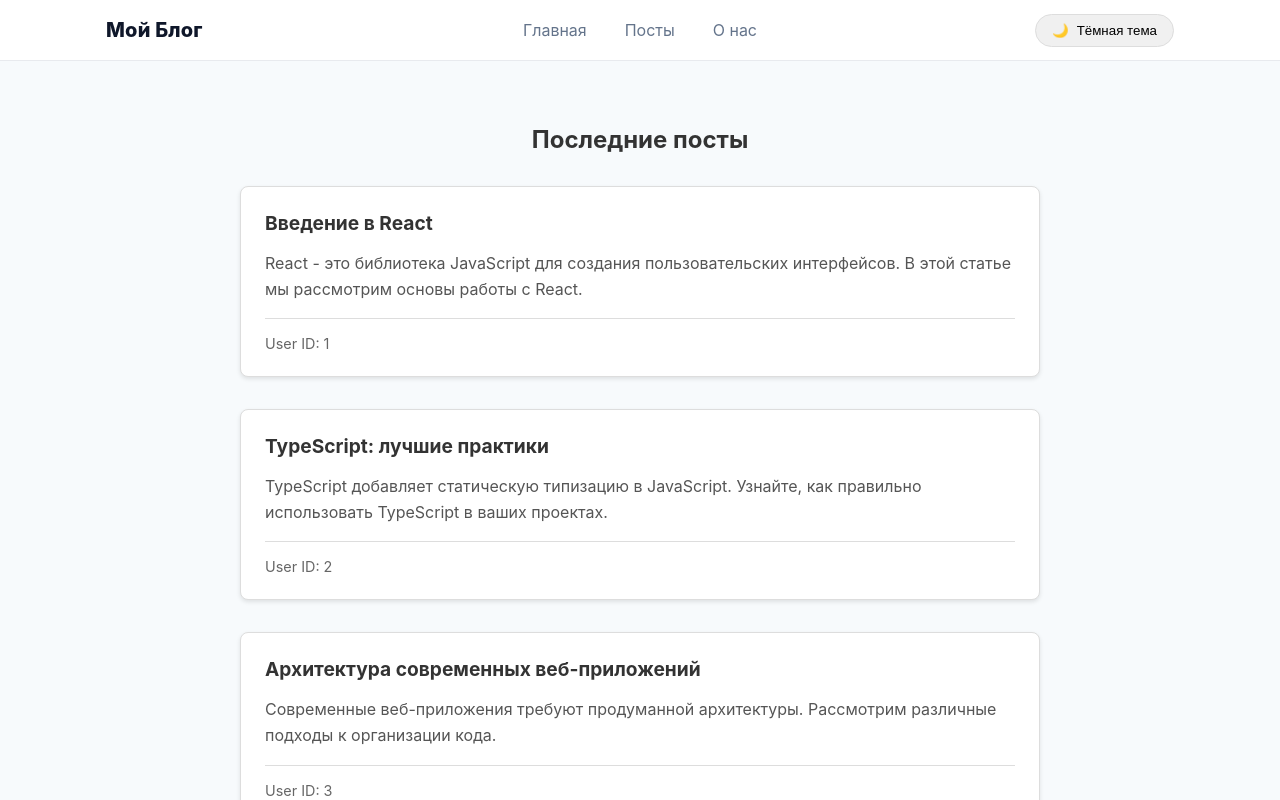
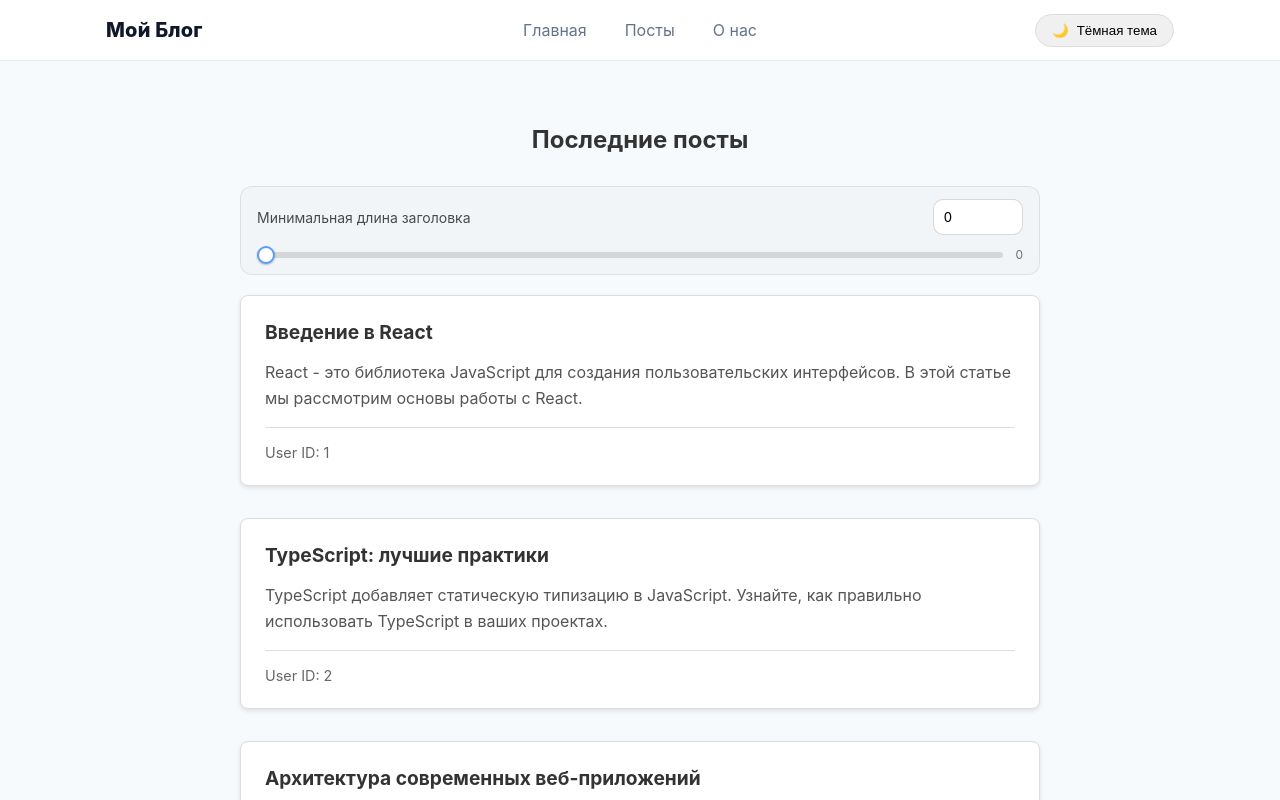
Before and after one commit to stickwithme/Homework, a React (Vite) app: page / in a window 1280 px wide. Shown: the top 800 px of the page. Built offline with nearby package versions, Linux system fonts and the light colour scheme.

Commit message:
Добавлен фильтр постов, модалка, cворачивание окон и оптимизации

```diff
--- /dev/null
+++ b/src/features/PostLengthFilter/lib/filterByLength.ts
@@ -0,0 +1,5 @@
+import type { Post } from "../../../entities/post/model/types";
+
+export function filterByLength(posts: Post[], minLength: number): Post[] {
+  return posts.filter((post) => post.title.length >= minLength);
+}
--- /dev/null
+++ b/src/features/PostLengthFilter/ui/PostLengthFilter.module.css
@@ -0,0 +1,87 @@
+.filter {
+  display: grid;
+  gap: 12px;
+  padding: 12px 16px;
+  border: 1px solid rgba(0, 0, 0, 0.08);
+  border-radius: 12px;
+  background: rgba(0, 0, 0, 0.02);
+  margin: 12px 0 20px;
+  width: 100%;
+  max-width: 800px;
+  margin-left: auto;
+  margin-right: auto;
+
+
+}
+
+.row {
+  display: grid;
+  grid-template-columns: 1fr auto;
+  align-items: center;
+  gap: 12px;
+}
+
+.label {
+  font-size: 14px;
+  color: rgba(0, 0, 0, 0.7);
+}
+
+.numberInput {
+  width: 90px;
+  height: 36px;
+  border-radius: 10px;
+  border: 1px solid rgba(0, 0, 0, 0.15);
+  padding: 0 10px;
+  font-size: 14px;
+  outline: none;
+}
+
+.numberInput:focus {
+  border-color: #5b9cff;
+  box-shadow: 0 0 0 3px rgba(91, 156, 255, 0.25);
+}
+
+.rangeWrap {
+  display: grid;
+  grid-template-columns: 1fr auto;
+  gap: 12px;
+  align-items: center;
+}
+
+.range {
+  width: 100%;
+  appearance: none;
+  height: 6px;
+  border-radius: 999px;
+  background: linear-gradient(90deg, #5b9cff 0%, #5b9cff 50%, rgba(0, 0, 0, 0.12) 50%);
+  outline: none;
+}
+
+/* Chrome */
+.range::-webkit-slider-thumb {
+  -webkit-appearance: none;
+  appearance: none;
+  width: 18px;
+  height: 18px;
+  border-radius: 50%;
+  background: #ffffff;
+  border: 2px solid #5b9cff;
+  box-shadow: 0 1px 2px rgba(0, 0, 0, 0.25);
+  cursor: pointer;
+}
+
+/* Firefox */
+.range::-moz-range-thumb {
+  width: 18px;
+  height: 18px;
+  border: 2px solid #5b9cff;
+  border-radius: 50%;
+  background: #ffffff;
+  box-shadow: 0 1px 2px rgba(0, 0, 0, 0.25);
+  cursor: pointer;
+}
+
+.hint {
+  font-size: 12px;
+  color: rgba(0, 0, 0, 0.55);
+}
--- /dev/null
+++ b/src/features/PostLengthFilter/ui/PostLengthFilter.tsx
@@ -0,0 +1,60 @@
+import type { FC, ChangeEvent } from 'react'
+import styles from './PostLengthFilter.module.css'
+
+interface PostLengthFilterProps {
+  minLength: number
+  setMinLength: (value: number) => void
+}
+
+export const PostLengthFilter: FC<PostLengthFilterProps> = ({
+  minLength,
+  setMinLength,
+}) => {
+  const onNumberChange = (e: ChangeEvent<HTMLInputElement>) => {
+    const v = e.currentTarget.valueAsNumber
+    const next = Number.isNaN(v) ? 0 : Math.max(0, Math.trunc(v))
+    setMinLength(next)
+  }
+
+  const onRangeChange = (e: ChangeEvent<HTMLInputElement>) => {
+    setMinLength(e.currentTarget.valueAsNumber || 0)
+  }
+
+  const rangeFill = minLength % 100
+  const rangeStyle = {
+    background: `linear-gradient(90deg, #5b9cff 0%, #5b9cff ${rangeFill}%, rgba(0,0,0,0.12) ${rangeFill}%)`,
+  } as React.CSSProperties
+
+  return (
+    <div className={styles.filter} aria-label="Фильтр по длине заголовка">
+      <div className={styles.row}>
+        <span className={styles.label}>Минимальная длина заголовка</span>
+        <input
+          className={styles.numberInput}
+          type="number"
+          min={0}
+          step={1}
+          inputMode="numeric"
+          value={String(minLength)}
+          onChange={onNumberChange}
+          aria-label="Минимальная длина заголовка, число"
+        />
+      </div>
+
+      <div className={styles.rangeWrap}>
+        <input
+          className={styles.range}
+          type="range"
+          min={0}
+          max={100}
+          step={1}
+          value={Math.min(100, Math.max(0, minLength))}
+          onChange={onRangeChange}
+          style={rangeStyle}
+          aria-label="Ползунок минимальной длины заголовка"
+        />
+        <span className={styles.hint}>{minLength}</span>
+      </div>
+    </div>
+  )
+}
--- /dev/null
+++ b/src/shared/lib/hoc/withLoading.tsx
@@ -0,0 +1,15 @@
+import React from "react";
+
+interface WithLoadingProps {
+  isLoading: boolean;
+}
+
+export function withLoading<T extends object>(Component: React.ComponentType<T>) {
+  return function WithLoadingComponent(props: T & WithLoadingProps) {
+    if (props.isLoading) {
+      return <div>Loading...</div>;
+    }
+    const { isLoading, ...restProps } = props as WithLoadingProps;
+    return <Component {...(restProps as T)} />;
+  };
+}
--- /dev/null
+++ b/src/shared/ui/Modal/Modal.css
@@ -0,0 +1,31 @@
+.modal-overlay {
+  position: fixed;
+  top: 0;
+  left: 0;
+  right: 0;
+  bottom: 0;
+  background: rgba(0, 0, 0, 0.5);
+  display: flex;
+  justify-content: center;
+  align-items: center;
+}
+
+.modal-content {
+  background: white;
+  padding: 20px;
+  border-radius: 8px;
+  min-width: 300px;
+}
+
+.modal-header {
+  font-weight: bold;
+  margin-bottom: 10px;
+}
+
+.modal-body {
+  margin-bottom: 10px;
+}
+
+.modal-footer {
+  text-align: right;
+}
--- a/src/shared/ui/Modal/Modal.tsx
+++ b/src/shared/ui/Modal/Modal.tsx
@@ -1,69 +1,32 @@
-import React, { useEffect } from 'react'
-import ReactDOM from 'react-dom'
-import styles from './Modal.module.css'
+import React, { ReactNode } from "react";
+import "./Modal.css";
 
 interface ModalProps {
-  isOpen: boolean
-  onClose: () => void
-  title: string
-  children: React.ReactNode
+  isOpen: boolean;
+  onClose: () => void;
+  children: ReactNode;
 }
 
-export const Modal: React.FC<ModalProps> = ({
-  isOpen,
-  onClose,
-  title,
-  children,
-}) => {
-  useEffect(() => {
-    const handleEscape = (event: KeyboardEvent) => {
-      if (event.key === 'Escape') {
-        onClose()
-      }
-    }
+export const Modal = ({ isOpen, onClose, children }: ModalProps) => {
+  if (!isOpen) return null;
 
-    if (isOpen) {
-      document.addEventListener('keydown', handleEscape)
-      document.body.style.overflow = 'hidden'
-    }
+  return (
+    <div className="modal-overlay" onClick={onClose}>
+      <div className="modal-content" onClick={(e) => e.stopPropagation()}>
+        {children}
+      </div>
+    </div>
+  );
+};
 
-    return () => {
-      document.removeEventListener('keydown', handleEscape)
-      document.body.style.overflow = 'unset'
-    }
-  }, [isOpen, onClose])
+export const ModalHeader = ({ children }: { children: ReactNode }) => (
+  <div className="modal-header">{children}</div>
+);
 
-  if (!isOpen) return null
+export const ModalBody = ({ children }: { children: ReactNode }) => (
+  <div className="modal-body">{children}</div>
+);
 
-  const handleOverlayClick = (event: React.MouseEvent) => {
-    if (event.target === event.currentTarget) {
-      onClose()
-    }
-  }
-
-  return ReactDOM.createPortal(
-    <div className={styles.overlay} onClick={handleOverlayClick}>
-      <div
-        className={styles.modal}
-        role="dialog"
-        aria-modal="true"
-        aria-labelledby="modal-title"
-      >
-        <div className={styles.header}>
-          <h2 id="modal-title" className={styles.title}>
-            {title}
-          </h2>
-          <button
-            className={styles.closeButton}
-            onClick={onClose}
-            aria-label="Закрыть"
-          >
-            ×
-          </button>
-        </div>
-        <div className={styles.body}>{children}</div>
-      </div>
-    </div>,
-    document.body
-  )
-}
+export const ModalFooter = ({ children }: { children: ReactNode }) => (
+  <div className="modal-footer">{children}</div>
+);
--- /dev/null
+++ b/src/widgets/CommentList/ui/CommentList.module.css
@@ -0,0 +1,71 @@
+
+.wrapper {
+  border: 1px solid rgba(0,0,0,0.08);
+  border-radius: 12px;
+  background: #fff;
+  padding: 12px 14px;
+  margin-top: 12px;
+  box-shadow: 0 2px 6px rgba(0,0,0,0.06);
+}
+
+.header {
+  display: flex;
+  align-items: center;
+  justify-content: space-between;
+  gap: 12px;
+}
+
+.title {
+  font-size: 14px;
+  color: rgba(0,0,0,0.7);
+}
+
+.toggle {
+  border: 1px solid rgba(0,0,0,0.15);
+  background: #f7f7f9;
+  border-radius: 10px;
+  padding: 8px 12px;
+  font-size: 14px;
+  cursor: pointer;
+  transition: background 0.2s, box-shadow 0.2s, transform 0.05s;
+}
+
+.toggle:hover {
+  background: #efeff4;
+}
+
+.toggle:active {
+  transform: translateY(1px);
+}
+
+.list {
+  margin-top: 10px;
+  display: grid;
+  gap: 8px;
+  list-style: none;
+  padding-left: 0;
+}
+
+.item {
+  padding: 10px 12px;
+  border: 1px solid rgba(0,0,0,0.08);
+  border-radius: 10px;
+  background: #fafafa;
+}
+
+.collapse {
+  overflow: hidden;
+  transition: grid-template-rows 300ms ease, opacity 250ms ease;
+  display: grid;
+  grid-template-rows: 1fr;
+  opacity: 1;
+}
+
+.collapse.hidden {
+  grid-template-rows: 0fr;
+  opacity: 0;
+}
+
+.inner {
+  min-height: 0;
+}
--- a/src/widgets/PostList/PostList.tsx
+++ b/src/widgets/PostList/PostList.tsx
@@ -1,20 +1,61 @@
 import type { FC } from 'react'
+import { useMemo, useState, useCallback } from 'react'
 import PostCard from '../../entities/post/ui/PostCard/PostCard'
+import type { Post } from '../../entities/post/model/types'
 import { mockPosts } from '../../lib/mocks/posts.mock'
+import { withLoading } from '../../shared/lib/hoc/withLoading'
+import { PostLengthFilter } from '../../features/PostLengthFilter/ui/PostLengthFilter'
+import { filterByLength } from '../../features/PostLengthFilter/lib/filterByLength'
+import { Modal, ModalHeader, ModalBody, ModalFooter } from '../../shared/ui/Modal/Modal'
 
-const PostList: FC = () => {
+const PostList: FC<{ isLoading?: boolean }> = () => {
+  // длина заголовка
+  const [minLength, setMinLength] = useState<number>(0)
+  // модалка: выбранный пост
+  const [selected, setSelected] = useState<Post | null>(null)
+
+  // мемоизированный список постов после фильтра
+  const filteredPosts = useMemo(() => {
+    return filterByLength(mockPosts, minLength)
+  }, [minLength])
+
+  // колбэки
+  const handleCardClick = useCallback((post: Post) => {
+    setSelected(post)
+  }, [])
+
+  const closeModal = useCallback(() => setSelected(null), [])
+
   return (
     <div className="post-list">
       <div className="container">
         <h2>Последние посты</h2>
+
+        <PostLengthFilter minLength={minLength} setMinLength={setMinLength} />
+
         <div className="posts-container">
-          {mockPosts.map((post) => (
-            <PostCard key={post.id} post={post} />
+          {filteredPosts.map((post) => (
+            <div key={post.id} onClick={() => handleCardClick(post)} style={{ cursor: 'pointer' }}>
+              <PostCard post={post} />
+            </div>
           ))}
+          {filteredPosts.length === 0 && <p>Нет постов с такой длиной заголовка.</p>}
         </div>
       </div>
+
+      {/* Модальное окно c compound components */}
+      <Modal isOpen={!!selected} onClose={closeModal}>
+        <ModalHeader>{selected?.title}</ModalHeader>
+        <ModalBody>
+          <p>{selected?.body}</p>
+          <p style={{ fontSize: 12, opacity: 0.7 }}>Автор: {selected?.userId}</p>
+        </ModalBody>
+        <ModalFooter>
+          <button onClick={closeModal}>Закрыть</button>
+        </ModalFooter>
+      </Modal>
     </div>
   )
 }
 
-export default PostList
+export default withLoading(PostList)
```
Also changed, not shown: src/widgets/CommentList/ui/CommentList.tsx (added, +37 -0 lines).
